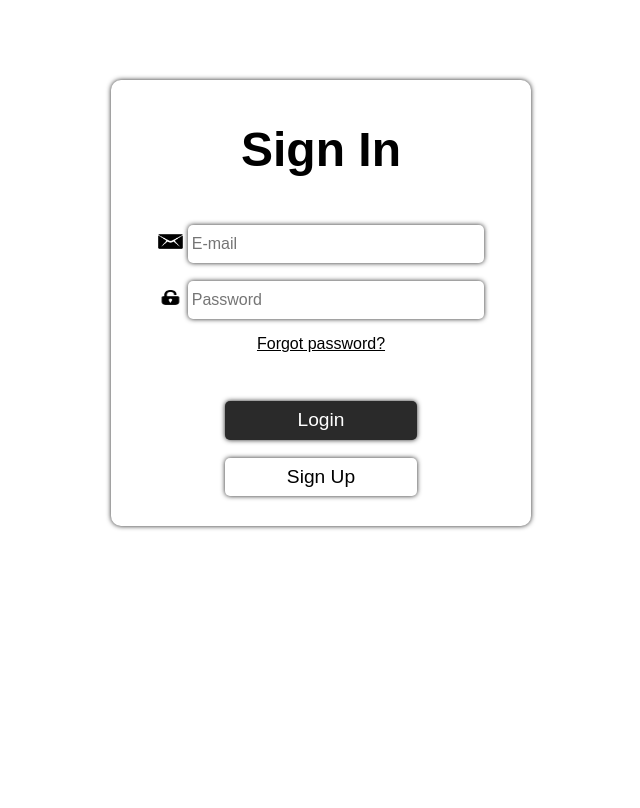
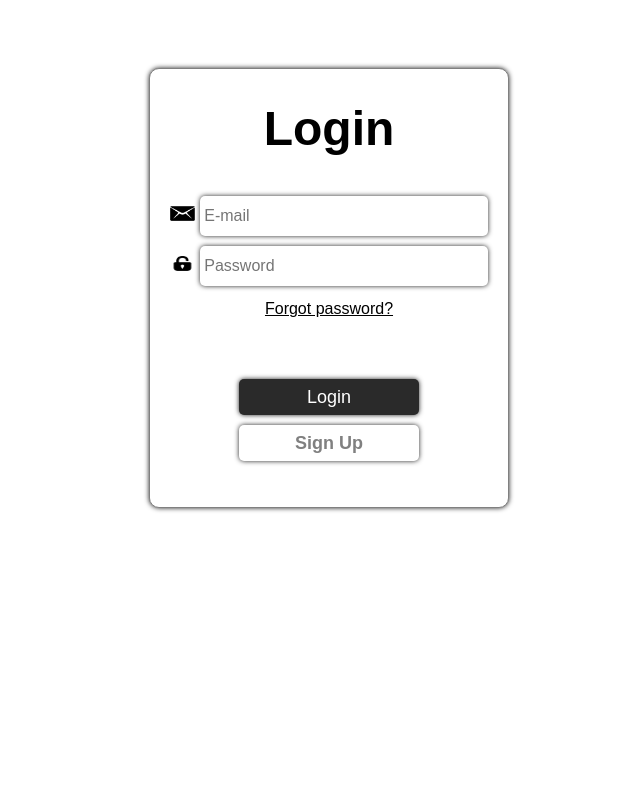
Before and after one commit to Mohit-P29/Soen-287-Final-Project, a PHP site: page /login.html in a window 1280 px wide. Shown: the whole page, without its empty margins (319-959 px from the left). Before the commit the page ends 530 px from the top, so only its background shows below. Run offline with PHP 8.4, Linux system fonts and the light colour scheme.

Commit message:
Combine login page with registration page

```diff
--- a/admin.html
+++ b/admin.html
@@ -71,7 +71,10 @@
     </div>
 
     <main class="main_content">
-        <header class="header">HOME</header>
+        <header class="header">
+            <ion-icon name="mail-open-outline" class="header-icon"></ion-icon>
+            <span class="header-name">Inbox</span>
+        </header>
         <div class="info">
             <div class="product-table">
                 <table>
--- a/css/login.css
+++ b/css/login.css
@@ -1,63 +1,170 @@
+html * {
+    -webkit-font-smoothing: antialiased;
+    -moz-osx-font-smoothing: grayscale;
+}
 
-/* Default settings for body */
-body{
-    font-family: "mabry-regular",Arial,Sans-Serif;
-    text-align: center;
+*,
+*:after,
+*:before {
+    -webkit-box-sizing: border-box;
+    -moz-box-sizing: border-box;
+    box-sizing: border-box;
+}
+
+html,
+body {
+    height: 100%;
+    width: 100%;
+    font-family: "mabry-regular", Arial, Sans-Serif;
+    font-size: 20px;
+    font-weight: 300;
+    background: white;
+    overflow: hidden;
+}
 
 
+/*Change height of <br /> */
+
+br {
+    display: block;
+    /* makes it have a width */
+    content: "";
+    /* clears default height */
+    margin-top: 0.5em;
+    /* change this to whatever height you want it */
 }
 
-.container_signin{
-    margin: auto;
-    margin-top: 5em;
-    border-width: 1px;
-    border-radius: 10px;
-    width: 25em;
-    padding: 10px 10px;
-    box-shadow: 0 0 5px rgb(37, 37, 37);
-    background-color: white;
-
+.flip-card-3D-wrapper {
+    width: 18em;
+    height: 22em;
+    position: relative;
+    -o-perspective: 900px;
+    -webkit-perspective: 900px;
+    -ms-perspective: 900px;
+    perspective: 900px;
+    margin: 0 auto;
 }
 
-h1.signin{
+#flip-card {
+    width: 100%;
+    height: 100%;
+    text-align: center;
+    margin: 3em auto;
+    position: absolute;
+    /*  */
+    -o-transition: all 1s ease-in-out;
+    -webkit-transition: all 1s ease-in-out;
+    -ms-transition: all 1s ease-in-out;
+    transition: all 1s ease-in-out;
+    -o-transform-style: preserve-3d;
+    -webkit-transform-style: preserve-3d;
+    -ms-transform-style: preserve-3d;
+    transform-style: preserve-3d;
+}
+
+.do-flip {
+    -o-transform: rotateY(-180deg);
+    -webkit-transform: rotateY(-180deg);
+    -ms-transform: rotateY(-180deg);
+    transform: rotateY(-180deg);
+}
+
+#flip-card .container_signin,
+#flip-card .countainer_signup {
+    width: 100%;
+    height: 100%;
+    position: absolute;
+    -o-backface-visibility: hidden;
+    -webkit-backface-visibility: hidden;
+    -ms-backface-visibility: hidden;
+    backface-visibility: hidden;
+    z-index: 2;
+    -webkit-box-shadow: 0 0 5px rgb(37, 37, 37);
+    -moz-box-shadow: 0 0 5px rgb(37, 37, 37);
+    box-shadow: 0 0 5px rgb(37, 37, 37);
+}
+
+#flip-card .container_signin {
+    background: white;
+    border: 1px solid grey;
+    border-radius: 10px;
+}
+
+#flip-card .countainer_signup {
+    background: white;
+    border: 1px solid grey;
+    border-radius: 10px;
+    -o-transform: rotateY(180deg);
+    -webkit-transform: rotateY(180deg);
+    -ms-transform: rotateY(180deg);
+    transform: rotateY(180deg);
+}
+
+
+/*Change Style*/
+
+h1.signin {
     color: black;
     font-size: xxx-large;
-    text-align:center;
+    text-align: center;
 }
 
-.container_user_credentials{
+.container_user_credentials {
     text-align: center;
-    margin-top: 3em;
+    margin-top: 2em;
 }
-
 
 input.user_credentials {
     color: black;
     background-color: white;
     border-radius: 5px;
     width: 18em;
-    height: 2em;
+    height: 2.5em;
     border-color: transparent;
     box-shadow: 0 0 5px rgb(37, 37, 37);
     outline: none;
     font-size: medium;
+    margin-top: 0;
 }
 
-/*Link style*/
-a:link{color:black;}
-a:visited{color:black;}
+a.forgotpw {
+    font-size: medium;
+    margin-top: 5em;
+}
 
-.submission{
+a.forgotpw:link {
+    color: black;
+}
+
+a.forgotpw:visited {
+    color: black;
+}
+
+.submission {
     margin: auto;
     text-align: center;
     margin-top: 3em;
-    margin-bottom: 20px;
-
 }
 
-input.login_text{
+#signup,
+#signin {
+    background: white;
+    cursor: pointer;
+    visibility: hidden;
+    font-weight: 600;
+    font-size: 0.9em;
+    padding: 0;
+    color: grey;
+    border-radius: 5px;
+    box-shadow: 0 0 5px rgb(37, 37, 37);
+    border-color: transparent;
+    width: 10em;
+    height: 2em;
+}
+
+.login_text {
     color: white;
-    text-align:center;
+    text-align: center;
     background-color: #2a2a2a;
     border-radius: 5px;
     width: 10em;
@@ -65,18 +172,64 @@ input.login_text{
     border-color: transparent;
     box-shadow: 0 0 5px rgb(37, 37, 37);
     cursor: pointer;
-    font-size: larger;
+    font-size: 0.9em;
 }
 
-.signup_text{
+
+/*Sign up CSS*/
+
+h1.signup {
     color: black;
-    text-align:center;
+    font-size: xx-large;
+    text-align: center;
+}
+
+.container_user_credentials_signup {
+    text-align: center;
+    margin-top: 1.5em;
+}
+
+input.user_credentials_signup {
+    color: black;
     background-color: white;
     border-radius: 5px;
-    width: 10em;
-    height: 2em;
+    width: 18em;
+    height: 2.5em;
     border-color: transparent;
     box-shadow: 0 0 5px rgb(37, 37, 37);
+    outline: none;
+    font-size: medium;
+    margin-top: 0;
+}
+
+#notification2 {
+    font-size: small;
+    margin-bottom: 0.5em;
+}
+
+.checkterm {
+    font-size: larger;
+    margin-top: 5em;
+    color: blue;
+    text-decoration: underline;
     cursor: pointer;
-    font-size: larger;
 }
+
+#validation1,
+#validation2 {
+    height: 1em;
+    font-size: small;
+    margin: 0;
+}
+
+#validation3,
+#validation4 {
+    font-size: small;
+    margin: 0;
+}
+
+.submission_signup {
+    margin: auto;
+    text-align: center;
+    margin-top: 1em;
+}
--- a/login.html
+++ b/login.html
@@ -7,41 +7,72 @@
     <meta name="viewport" content="width=device-width, initial-scale=1.0">
     <title>Sign in</title>
     <link rel="stylesheet" type="text/css" href="css/login.css" />
-    <script type="text/javascript">
-        function verifCred(){
-            if(document.getElementById("email").value == "admin"){
-                window.open('admin.html', "_self")
-            }else{
-                alert("Please provide valid credentials");
-            }
-        }
-
-    </script>
 
 </head>
 
 <body>
+    <div class="flip-card-3D-wrapper">
+        <div id="flip-card">
             <div class="container_signin">
-        <!-- Front Content-->
-        <h1 class="signin">Sign In</h1>
+                <h1 class="signin">Login</h1>
 
                 <div class="container_user_credentials">
                     <img src="image/email_icon.JPG" alt="email_icon" width="25px" height="15px" />
-            <input class="user_credentials" type="email" name="email" id="email"
-                placeholder="E-mail" /><br /><br />
+                    <input class="user_credentials" type="email" name="email" id="email" placeholder="E-mail" /><br /><br />
 
                     <img src="image/password_icon.JPG" alt="password_icon" width="25px" height="15px" />
-            <input class="user_credentials" type="password" name="password" id="password"
-                placeholder="Password" /><br />
+                    <input class="user_credentials" type="password" name="password" id="password" placeholder="Password" /><br />
 
-            <p><a class="forgotpw" href="#">Forgot password?</a></p>
+                    <a class="forgotpw" href="#">Forgot password?</a>
                 </div>
 
                 <div class="submission">
-            <input class="login_text" type="submit" value="Login" onclick="verifCred()"/><br /><br />
-            <input class="signup_text" type="button" value="Sign Up" onclick="window.open('User_RegistrationPage.html')"/><br />
+                    <input class="login_text" type="submit" value="Login" onclick="verifCred()" /><br /><br />
+                </div>
+
+                <button id="signup">Sign Up</button>
+            </div>
+
+            <div class="countainer_signup">
+                <h1 class="signup">Register</h1>
+                <form onsubmit="return submitSignup(event);">
+                    <div class="container_user_credentials_signup">
+                        <img src="image/email_icon.JPG" alt="email_icon" width="25px" height="15px" />
+                        <input class="user_credentials_signup" type="email" name="email_signup" id="email_signup" placeholder="E-mail" /><br /><br />
+
+                        <img src="image/password_icon.JPG" alt="password_icon" width="25px" height="15px" />
+                        <input class="user_credentials_signup" type="password" name="password_signup" id="password_signup" placeholder="Password" /><br />
+
+                        <img src="image/passcheck_icon.JPG" alt="passcheck_icon" width="25px" height="20px" />
+                        <input class="user_credentials_signup" type="password" name="recheck_password_signup" id="recheck_password_signup" placeholder="Re-enter Password" /><br />
+
+                        <label id="notification2" style="display: inline-block;">
+                            <input type="checkbox" id="termPrivacy" />By check this, you agree to our
+                            <span class="checkterm" id="checkterm"> Terms &amp; Privacy</span>
+                        </label>
+                    </div>
+                    <p id="validation1"></p>
+                    <p id="validation2"></p>
+                    <p id="validation3"></p>
+                    <p id="validation4"></p>
+
+
+                    <div class="submission_signup">
+                        <input class="login_text" type="submit" value="Register" /><br /><br />
+                    </div>
+
+                </form>
+
+
+                <button id="signin">Sign In</button>
+
             </div>
         </div>
+    </div>
+
+
+    <script src="js/login.js"></script>
+
 </body>
 
 </html>
```
Also changed, not shown: RegistrationPage.js (+23 -23 lines), User_RegistrationPage.html (+30 -17 lines), css/RegistrationPage.css (+58 -44 lines), css/admin.css (+16 -4 lines), js/login.js (added, +167 -0 lines), image/passcheck_icon.jpg (added). Lines whose indentation alone changed are shown as unchanged.
